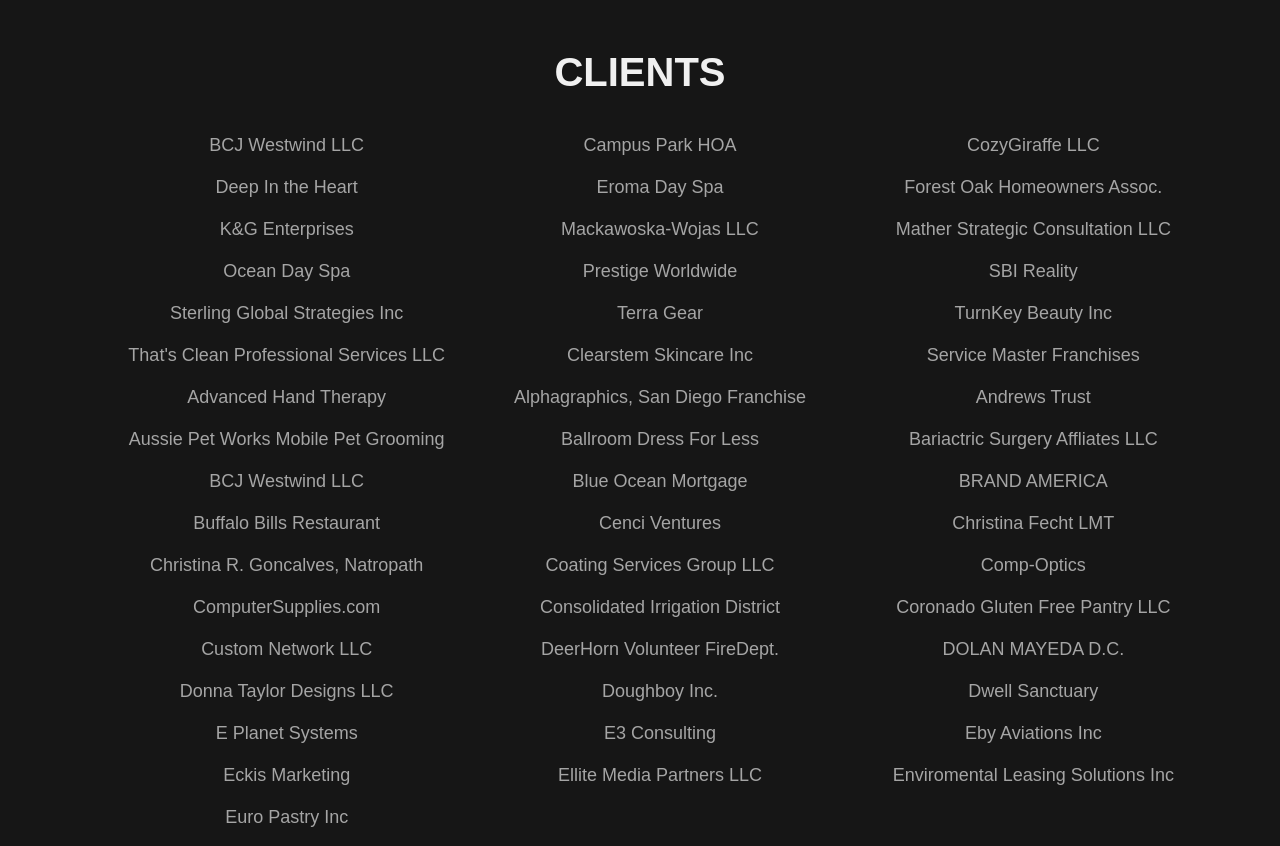
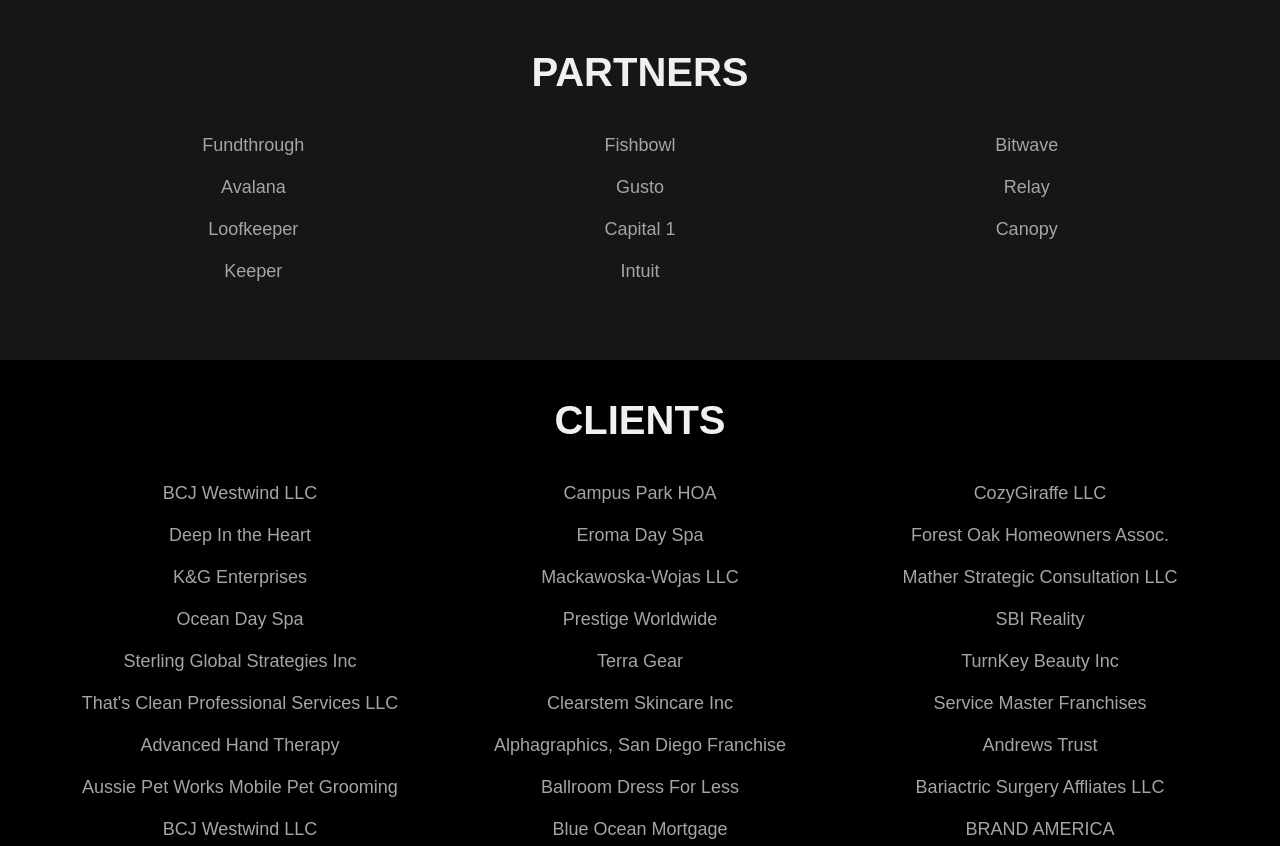
Before and after one commit to Cryneon/Lifesjusttaxing, a plain HTML site: page pages/about.html in a window 1280 px wide. Shown: the part 2560-3406 px from the top of the page. Drawn offline with Linux system fonts and the light colour scheme.

Commit message:
Finished the about page.

```diff
--- a/pages/about.html
+++ b/pages/about.html
@@ -201,9 +201,29 @@
 
     <section class="block container associates">
       <header class="block__header">
-        <h2>clients</h2>
+        <h2>Partners</h2>
       </header>
-      <ul class="list grid">
+      <ul class="list list--unticked grid">
+        <li class="list__item">Fundthrough</li>
+        <li class="list__item">Fishbowl</li>
+        <li class="list__item">Bitwave</li>
+        <li class="list__item">Avalana</li>
+        <li class="list__item">Gusto</li>
+        <li class="list__item">Relay</li>
+        <li class="list__item">Loofkeeper</li>
+        <li class="list__item">Capital 1</li>
+        <li class="list__item">Canopy</li>
+        <li class="list__item">Keeper</li>
+        <li class="list__item">Intuit</li>
+      </ul>
+    </section>
+
+    <section class="block block--dark associates">
+      <div class="container">
+        <header class="block__header">
+          <h2 class="block__heading">Clients</h2>
+        </header>
+        <ul class="list list--unticked grid">
           <li class="list__item">BCJ Westwind LLC</li>
           <li class="list__item">Campus Park HOA</li>
           <li class="list__item">CozyGiraffe LLC</li>
@@ -254,6 +274,7 @@
           <li class="list__item">Enviromental Leasing Solutions Inc</li>
           <li class="list__item">Euro Pastry Inc</li>
         </ul>
+      </div>
     </section>
   </body>
 </html>
--- a/styles/styles.css
+++ b/styles/styles.css
@@ -257,12 +257,13 @@
     margin-top: 3rem;
 }
 
+.list--unticked {
+    list-style: none;
+    padding: 0;
+}
+
 .list__item {
     margin-bottom: 1.5rem;
-}
-
-.list__item--unticked {
-    list-style: none;
 }
 
 .lists {
@@ -270,7 +271,6 @@
 }
 
 .associates .list__item {
-    list-style: none;
     justify-self: center;
 }
 
```
Lines whose indentation alone changed are shown as unchanged.
